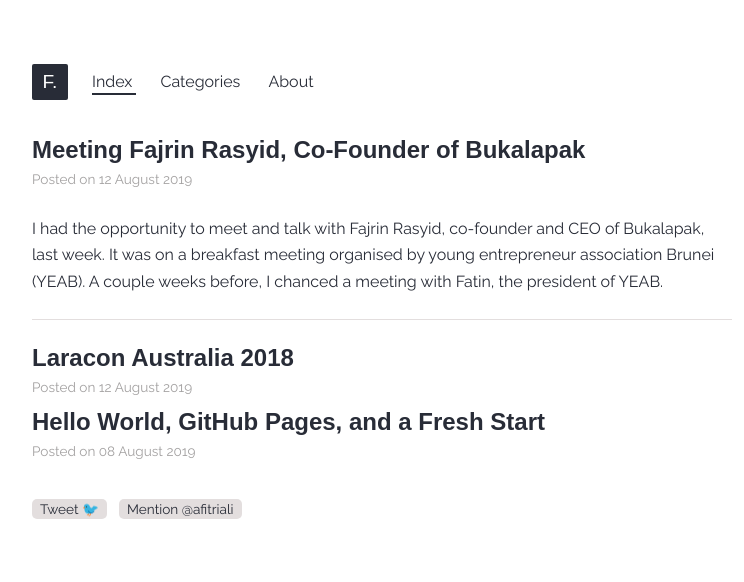
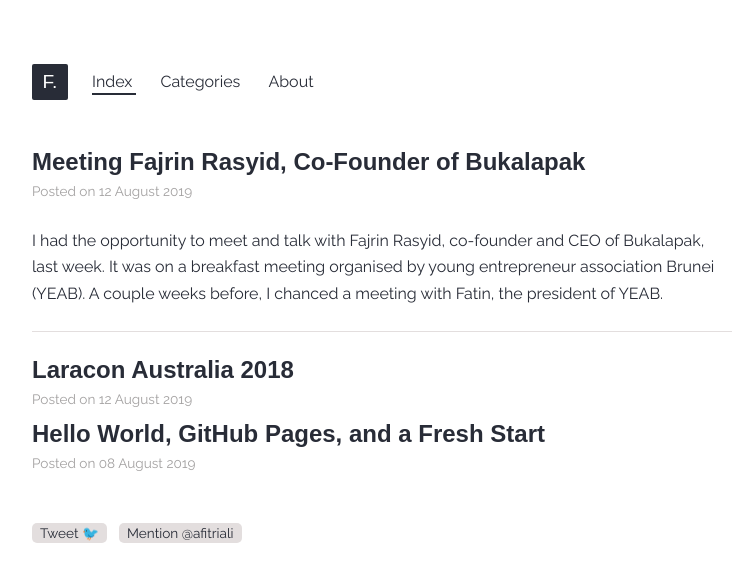
Before and after one commit to xfltrt/xfltrt.github.io, a Jekyll site: the page built from index.html, in a window 1280 px wide. Shown: the top 582 px of the page, without its empty margins (258-1002 px from the left). Built offline with Jekyll 4.4.1, drawn with Linux system fonts in a browser that asks for light colours; some web fonts are replaced; comment, search, counter and statistics services are not loaded.

Commit message:
Update main.scss

```diff
--- a/_sass/main.scss
+++ b/_sass/main.scss
@@ -65,7 +65,7 @@
 
 nav {
   line-height: 36px;
-  margin-bottom: 36px;
+  margin-bottom: 48px;
 }
 
 nav a {
@@ -139,7 +139,7 @@
 }
 
 footer {
-  padding: 36px 0 24px 0;
+  padding: 48px 0 24px 0;
 }
 
 footer a {
```
